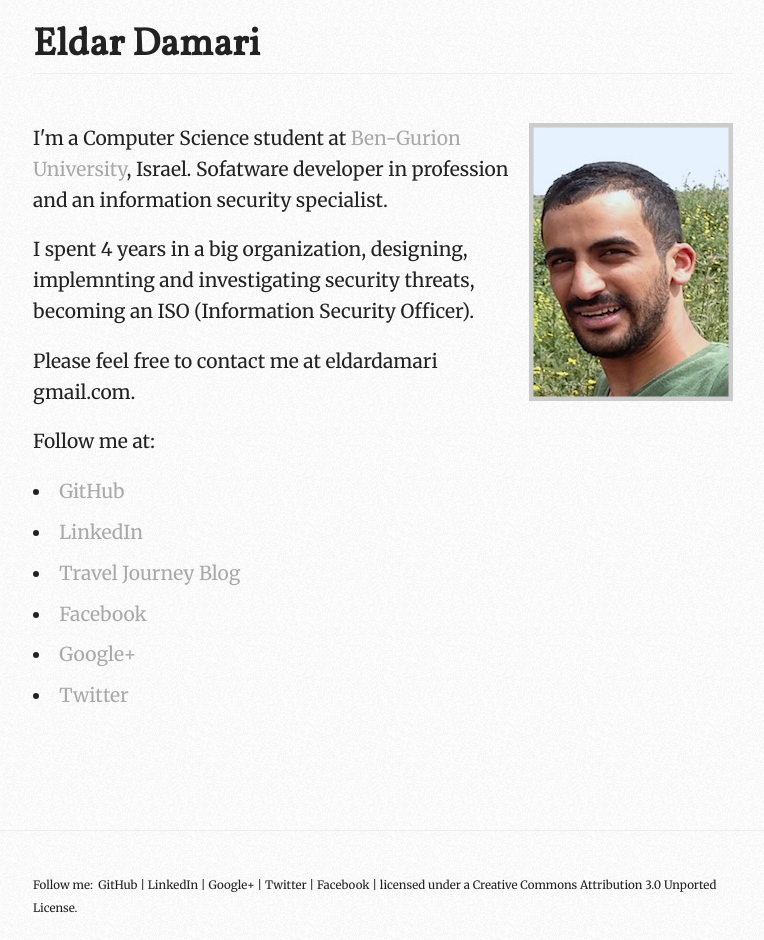
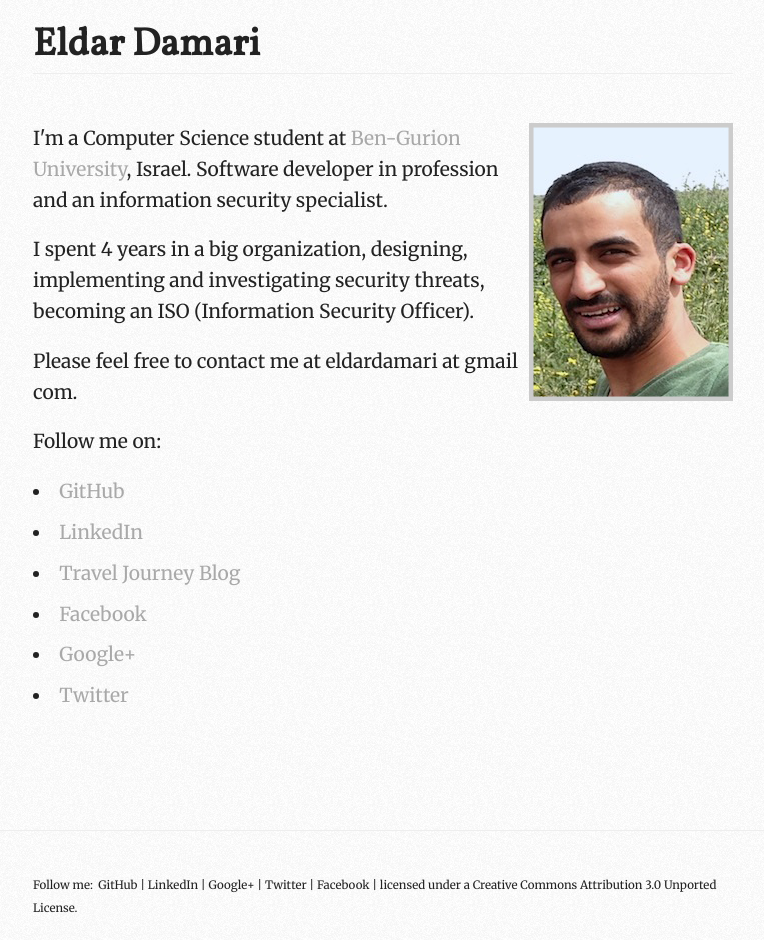
Before and after one commit to eldardamari/eldardamari.github.io, a Jekyll site: the page built from index.html, in a window 1280 px wide. Shown: the whole page, without its empty margins (257-1021 px from the left). Built offline with Jekyll 4.4.1, drawn with Linux system fonts in a browser that asks for light colours; Markdown is read by kramdown in place of the engine named in the settings.

Commit message:
updating text

```diff
--- a/index.html
+++ b/index.html
@@ -6,14 +6,14 @@ layout: base
   <img src="/img/avatar.jpg" alt="Photo of Eldar Damari" width="204" height="278" id="avatar">
   <!--<header><h1>Welcome</h1></header>-->
 
-  <p> I'm a Computer Science student at <a href="http://in.bgu.ac.il/en/Pages/default.aspx" target="_blank">Ben-Gurion University</a>, Israel. Sofatware developer in profession and an information security specialist.</p>
-  <p> I spent 4 years in a big organization, designing, implemnting and investigating security threats, becoming an ISO (Information Security Officer).</p>
+  <p> I'm a Computer Science student at <a href="http://in.bgu.ac.il/en/Pages/default.aspx" target="_blank">Ben-Gurion University</a>, Israel. Software developer in profession and an information security specialist.</p>
+  <p> I spent 4 years in a big organization, designing, implementing and investigating security threats, becoming an ISO (Information Security Officer).</p>
 
   <!--<p> I love learning new languages (i.e Chinese and French), sports and travelling around the world (<a href="eldardamari.blogspot.com target="_blank"">My 10 month Travel Blog</a>).-->
 
-  <p> Please feel free to contact me at eldardamari gmail.com.</p>
+  <p> Please feel free to contact me at eldardamari at gmail com.</p>
 
-  <p> Follow me at:
+  <p> Follow me on:
     <li><a href="http://github.com/eldardamari" target="_blank">GitHub</a></li>
     <li><a href="http://lnkd.in/Qttjwy" target="_blank">LinkedIn</a></li>
     <li><a href="http://eldardamari.blogspot.com" target="_blank">Travel Journey Blog</a></li>
```
